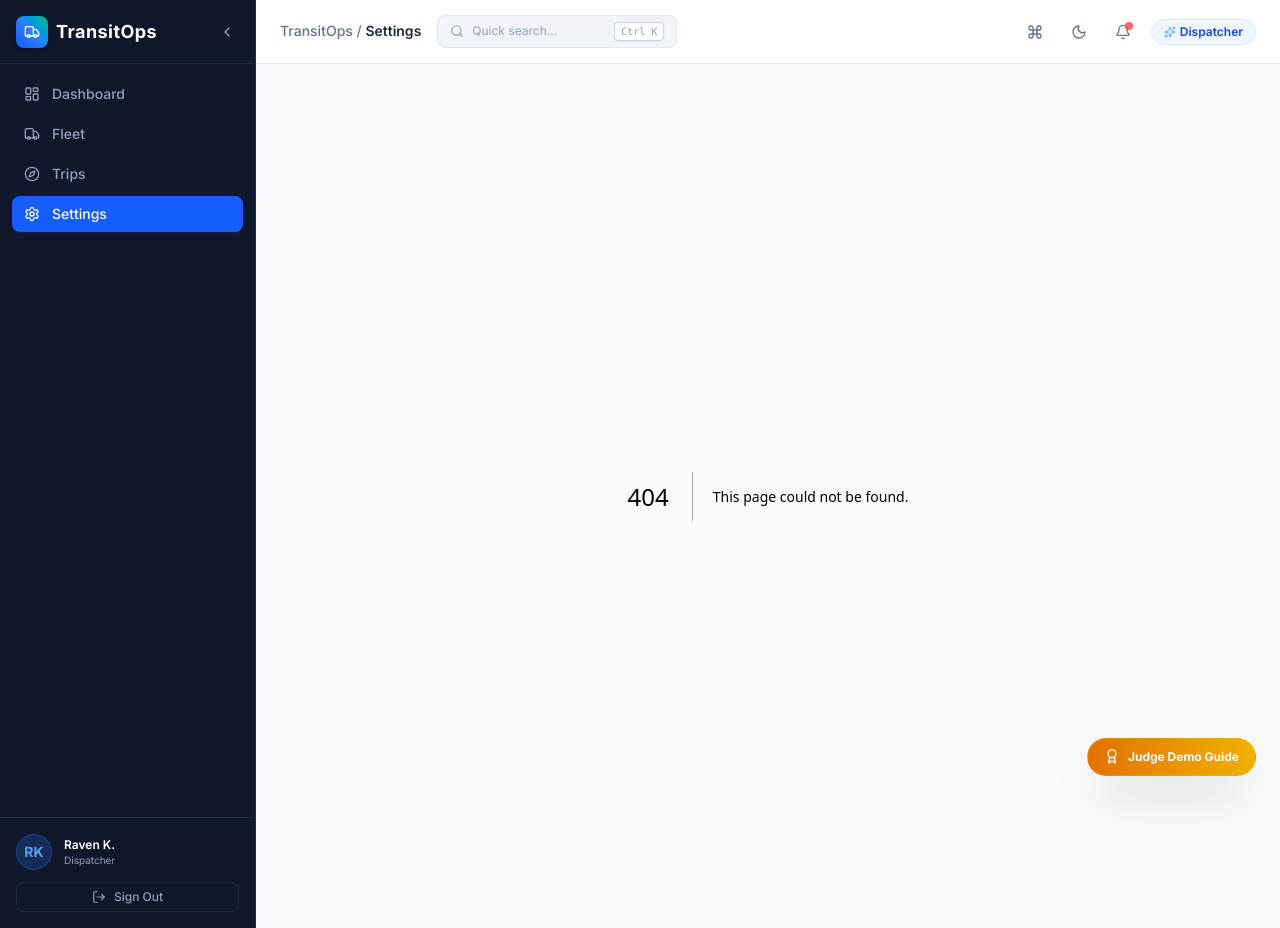
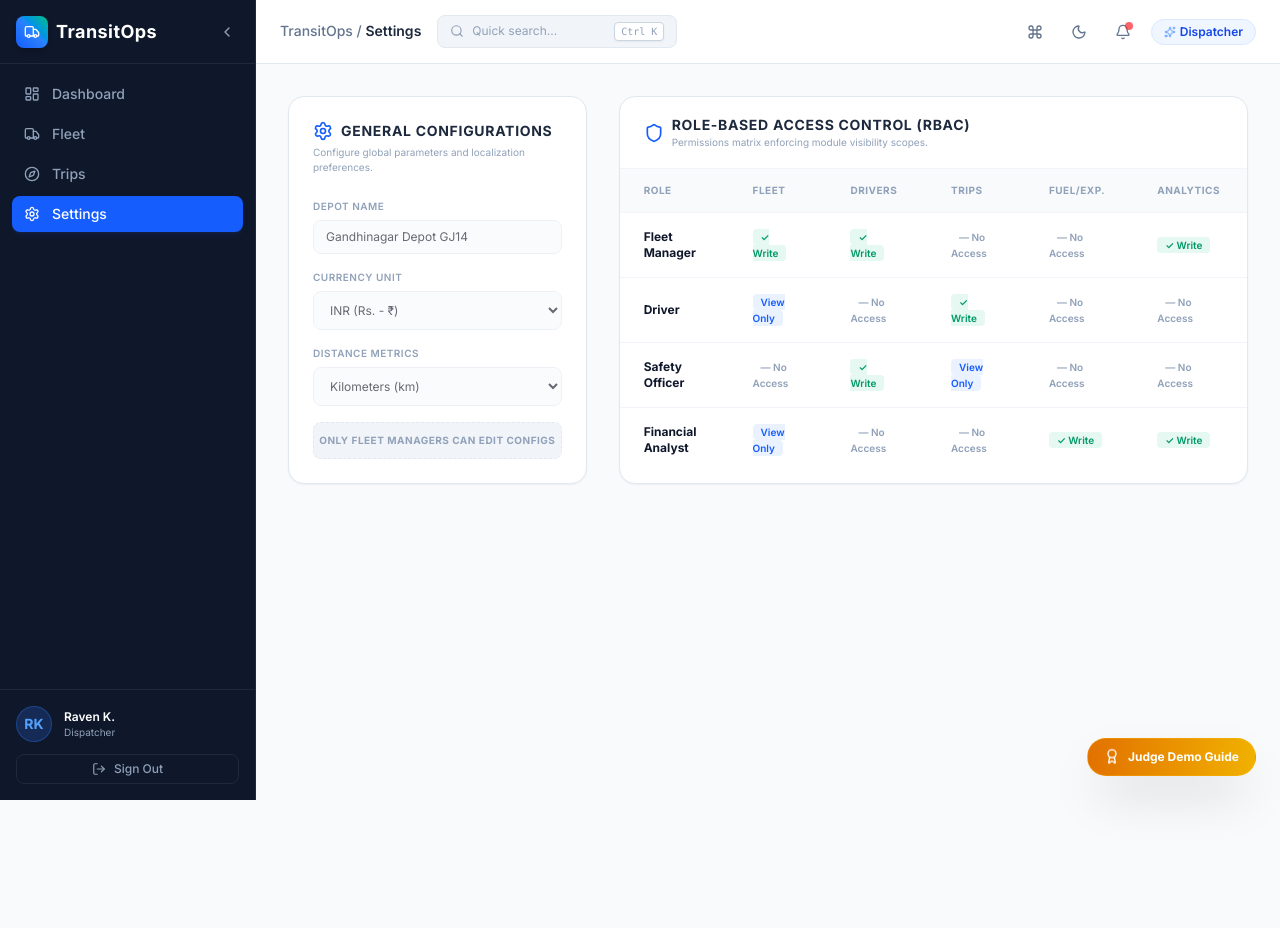
Before and after one commit to Sam2126/Odoo, a Next.js app in the folder transitops/: page /settings in a window 1280 px wide. Before the commit this address had no page. After the commit the page ends 800 px from the top, so only its background shows below. Built offline with nearby package versions, Linux system fonts and the light colour scheme.

Commit message:
create depot configurations panel and RBAC authorization matrix

```diff
--- /dev/null
+++ b/transitops/src/app/settings/page.tsx
@@ -0,0 +1,172 @@
+"use client";
+
+import React, { useState } from "react";
+import { useTransitStore } from "@/lib/store";
+import { Settings as SettingsIcon, Shield, Save } from "lucide-react";
+import { toast } from "sonner";
+
+export default function SettingsPage() {
+  const { settings, updateSettings, currentUser } = useTransitStore();
+  const writeAccess = currentUser?.role === "FLEET_MANAGER";
+
+  // Local Form state
+  const [depotName, setDepotName] = useState(settings.depotName);
+  const [currency, setCurrency] = useState(settings.currency);
+  const [distanceUnit, setDistanceUnit] = useState(settings.distanceUnit);
+
+  const handleSaveSettings = (e: React.FormEvent) => {
+    e.preventDefault();
+    if (!writeAccess) {
+      toast.error("Access Restricted: Fleet Manager role required.");
+      return;
+    }
+    updateSettings({
+      depotName,
+      currency,
+      distanceUnit
+    });
+    toast.success("General settings updated successfully.");
+  };
+
+  // RBAC Permission Grid Matrix
+  const rbacMatrix: Array<{ role: string; fleet: string; drivers: string; trips: string; fuelExp: string; analytics: string }> = [
+    { role: "Fleet Manager", fleet: "✓ Write", drivers: "✓ Write", trips: "— No Access", fuelExp: "— No Access", analytics: "✓ Write" },
+    { role: "Driver", fleet: "View Only", drivers: "— No Access", trips: "✓ Write", fuelExp: "— No Access", analytics: "— No Access" },
+    { role: "Safety Officer", fleet: "— No Access", drivers: "✓ Write", trips: "View Only", fuelExp: "— No Access", analytics: "— No Access" },
+    { role: "Financial Analyst", fleet: "View Only", drivers: "— No Access", trips: "— No Access", fuelExp: "✓ Write", analytics: "✓ Write" },
+  ];
+
+  return (
+    <div className="grid grid-cols-1 xl:grid-cols-3 gap-8 animate-in fade-in duration-200">
+      {/* Column 1: General settings */}
+      <div className="bg-white dark:bg-slate-900 border border-slate-200 dark:border-slate-800 rounded-2xl p-6 shadow-xs h-fit space-y-6">
+        <div>
+          <div className="flex items-center gap-2 mb-1">
+            <SettingsIcon className="w-5 h-5 text-blue-600 dark:text-blue-400" />
+            <h2 className="text-sm font-bold text-slate-800 dark:text-slate-100 uppercase tracking-wider">General Configurations</h2>
+          </div>
+          <p className="text-[10px] text-slate-400">Configure global parameters and localization preferences.</p>
+        </div>
+
+        <form onSubmit={handleSaveSettings} className="space-y-4">
+          <div>
+            <label className="block text-[10px] font-semibold text-slate-400 uppercase tracking-wider mb-1.5">
+              Depot Name
+            </label>
+            <input
+              type="text"
+              value={depotName}
+              onChange={(e) => setDepotName(e.target.value)}
+              className="w-full bg-slate-50 dark:bg-slate-800 border border-slate-200 dark:border-slate-700 rounded-lg px-3 py-2 text-xs text-slate-950 dark:text-white focus:outline-none disabled:opacity-60"
+              required
+              disabled={!writeAccess}
+            />
+          </div>
+
+          <div>
+            <label className="block text-[10px] font-semibold text-slate-400 uppercase tracking-wider mb-1.5">
+              Currency Unit
+            </label>
+            <select
+              value={currency}
+              onChange={(e) => setCurrency(e.target.value)}
+              className="w-full bg-slate-50 dark:bg-slate-800 border border-slate-200 dark:border-slate-700 rounded-lg px-3 py-2.5 text-xs text-slate-950 dark:text-white focus:outline-none disabled:opacity-60"
+              disabled={!writeAccess}
+            >
+              <option value="INR (Rs)">INR (Rs. - ₹)</option>
+              <option value="USD ($)">USD ($)</option>
+              <option value="EUR (€)">EUR (€)</option>
+            </select>
+          </div>
+
+          <div>
+            <label className="block text-[10px] font-semibold text-slate-400 uppercase tracking-wider mb-1.5">
+              Distance Metrics
+            </label>
+            <select
+              value={distanceUnit}
+              onChange={(e) => setDistanceUnit(e.target.value)}
+              className="w-full bg-slate-50 dark:bg-slate-800 border border-slate-200 dark:border-slate-700 rounded-lg px-3 py-2.5 text-xs text-slate-950 dark:text-white focus:outline-none disabled:opacity-60"
+              disabled={!writeAccess}
+            >
+              <option value="Kilometers">Kilometers (km)</option>
+              <option value="Miles">Miles (mi)</option>
+            </select>
+          </div>
+
+          {writeAccess ? (
+            <button
+              type="submit"
+              className="w-full bg-[#B26A00] hover:bg-[#8F5500] active:scale-[0.99] text-white rounded-lg py-2.5 text-xs font-semibold shadow-md transition-all flex items-center justify-center gap-1.5 mt-2"
+            >
+              <Save size={14} />
+              Save Changes
+            </button>
+          ) : (
+            <div className="w-full bg-slate-100 dark:bg-slate-800 text-slate-400 dark:text-slate-500 rounded-lg py-2.5 text-[10px] font-bold uppercase tracking-wider text-center border border-dashed border-slate-200 dark:border-slate-700">
+              Only Fleet Managers can edit configs
+            </div>
+          )}
+        </form>
+      </div>
+
+      {/* Column 2: Role-Based Access Control (RBAC) */}
+      <div className="xl:col-span-2 bg-white dark:bg-slate-900 border border-slate-200 dark:border-slate-800 rounded-2xl shadow-xs overflow-hidden flex flex-col">
+        <div className="px-6 py-4.5 border-b border-slate-100 dark:border-slate-800 flex items-center gap-2">
+          <Shield className="w-5 h-5 text-blue-600 dark:text-blue-400" />
+          <div>
+            <h2 className="text-sm font-bold text-slate-800 dark:text-slate-100 uppercase tracking-wider">Role-Based Access Control (RBAC)</h2>
+            <p className="text-[10px] text-slate-400">Permissions matrix enforcing module visibility scopes.</p>
+          </div>
+        </div>
+
+        <div className="overflow-x-auto flex-1">
+          <table className="w-full text-left border-collapse">
+            <thead>
+              <tr className="bg-slate-50 dark:bg-slate-800/40 text-[10px] font-semibold text-slate-400 uppercase tracking-wider border-b border-slate-100 dark:border-slate-800">
+                <th className="px-6 py-3.5">Role</th>
+                <th className="px-6 py-3.5">Fleet</th>
+                <th className="px-6 py-3.5">Drivers</th>
+                <th className="px-6 py-3.5">Trips</th>
+                <th className="px-6 py-3.5">Fuel/Exp.</th>
+                <th className="px-6 py-3.5">Analytics</th>
+              </tr>
+            </thead>
+            <tbody className="divide-y divide-slate-100 dark:divide-slate-800 text-xs text-slate-700 dark:text-slate-300">
+              {rbacMatrix.map((matrix, idx) => (
+                <tr key={idx} className="hover:bg-slate-50/50 dark:hover:bg-slate-800/20 transition-colors">
+                  <td className="px-6 py-4 font-bold text-slate-900 dark:text-white">{matrix.role}</td>
+                  <td className="px-6 py-4">
+                    <span className={`px-2 py-0.5 rounded text-[10px] font-semibold ${matrix.fleet.includes("✓") ? "bg-emerald-500/10 text-emerald-600" : matrix.fleet.includes("View") ? "bg-blue-500/10 text-blue-600" : "text-slate-400"}`}>
+                      {matrix.fleet}
+                    </span>
+                  </td>
+                  <td className="px-6 py-4">
+                    <span className={`px-2 py-0.5 rounded text-[10px] font-semibold ${matrix.drivers.includes("✓") ? "bg-emerald-500/10 text-emerald-600" : matrix.drivers.includes("View") ? "bg-blue-500/10 text-blue-600" : "text-slate-400"}`}>
+                      {matrix.drivers}
+                    </span>
+                  </td>
+                  <td className="px-6 py-4">
+                    <span className={`px-2 py-0.5 rounded text-[10px] font-semibold ${matrix.trips.includes("✓") ? "bg-emerald-500/10 text-emerald-600" : matrix.trips.includes("View") ? "bg-blue-500/10 text-blue-600" : "text-slate-400"}`}>
+                      {matrix.trips}
+                    </span>
+                  </td>
+                  <td className="px-6 py-4">
+                    <span className={`px-2 py-0.5 rounded text-[10px] font-semibold ${matrix.fuelExp.includes("✓") ? "bg-emerald-500/10 text-emerald-600" : matrix.fuelExp.includes("View") ? "bg-blue-500/10 text-blue-600" : "text-slate-400"}`}>
+                      {matrix.fuelExp}
+                    </span>
+                  </td>
+                  <td className="px-6 py-4">
+                    <span className={`px-2 py-0.5 rounded text-[10px] font-semibold ${matrix.analytics.includes("✓") ? "bg-emerald-500/10 text-emerald-600" : matrix.analytics.includes("View") ? "bg-blue-500/10 text-blue-600" : "text-slate-400"}`}>
+                      {matrix.analytics}
+                    </span>
+                  </td>
+                </tr>
+              ))}
+            </tbody>
+          </table>
+        </div>
+      </div>
+    </div>
+  );
+}
```
